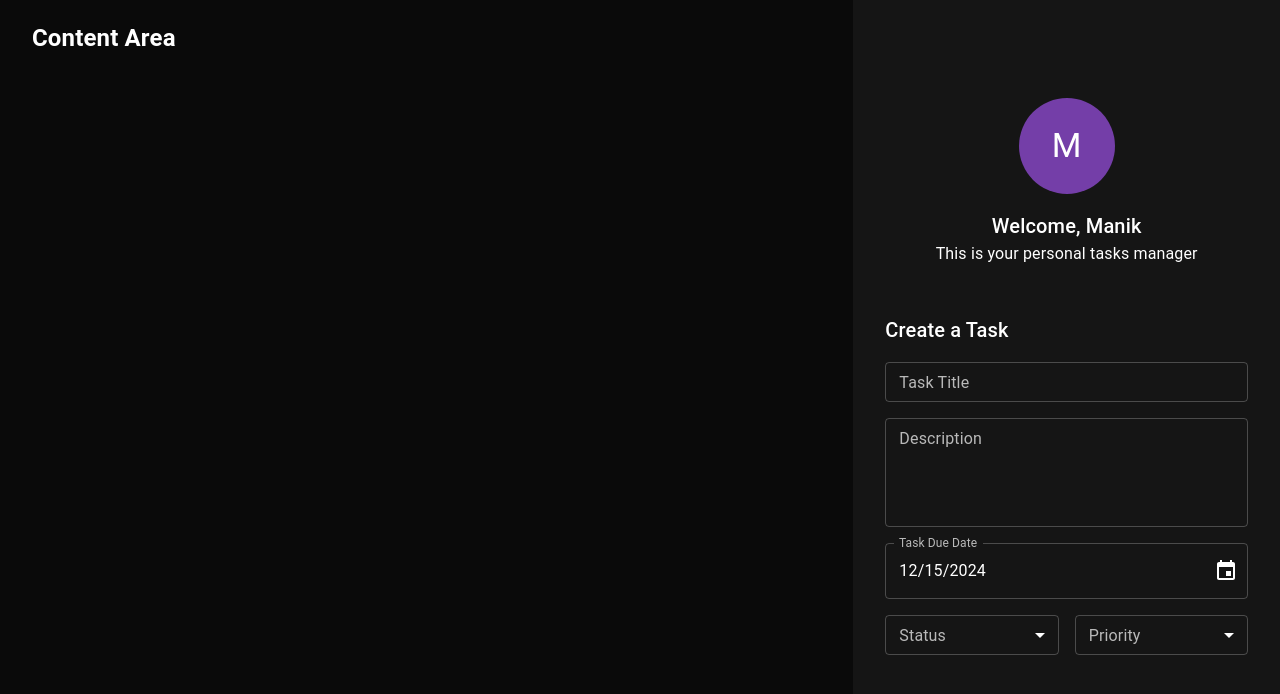
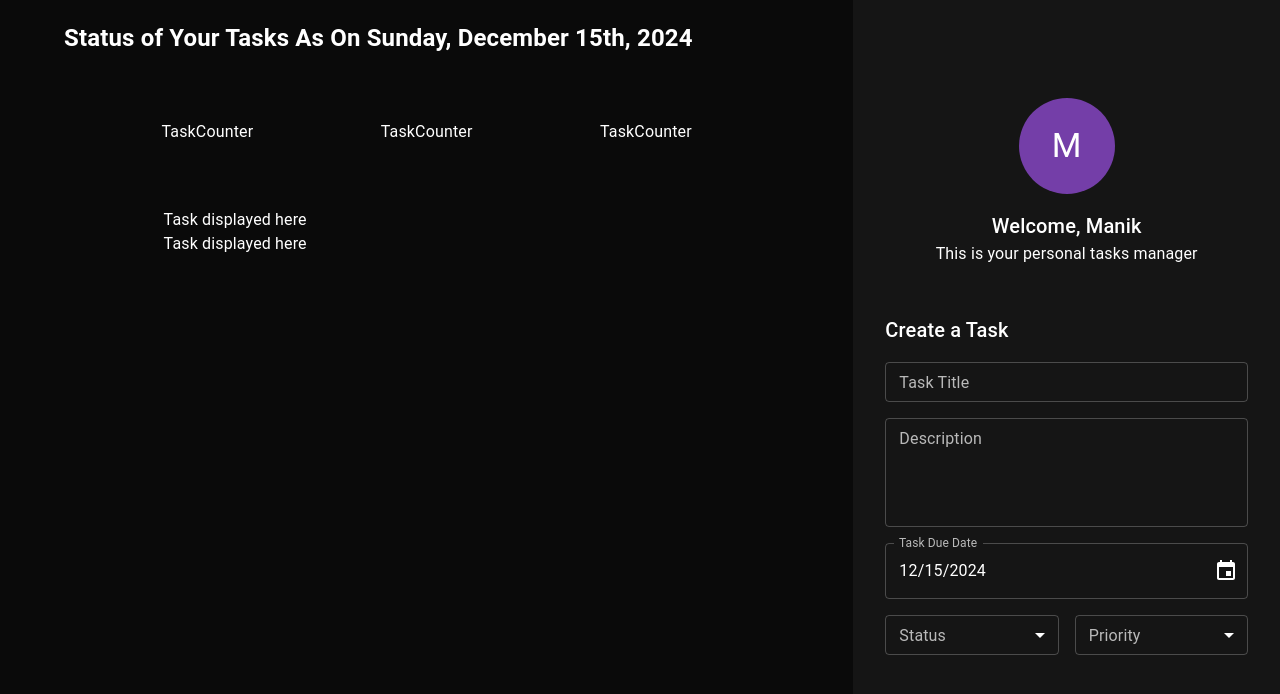
Before and after one commit to Geetha-RK/PersonalTaskManager-client, a React (Vite) app: page / in a window 1280 px wide. Shown: the top 694 px of the page. Built offline with nearby package versions, Linux system fonts and the light colour scheme.

Commit message:
Worked on content area to display the tasks and task counters

```diff
--- a/src/components/CreateTaskForm/_taskDescriptionField.tsx
+++ b/src/components/CreateTaskForm/_taskDescriptionField.tsx
@@ -14,7 +14,7 @@
             id="description"
             name="description"
             label="Description"
-            placeholder='Description'
+            // placeholder='Description'
             variant="outlined"
             size="small"
             multiline
--- a/src/components/CreateTaskForm/_taskTitleField.tsx
+++ b/src/components/CreateTaskForm/_taskTitleField.tsx
@@ -16,7 +16,7 @@
         <TextField
             id="title"
             label="Task Title"
-            placeholder="Task Title"
+            // placeholder="Task Title"
             variant="outlined"
             size="small"
             name="title"
--- a/src/components/taskArea/taskArea.tsx
+++ b/src/components/taskArea/taskArea.tsx
@@ -1,10 +1,44 @@
 import {FC, ReactElement } from 'react';
-import { Grid } from  '@mui/material';
+import { Grid, Box } from  '@mui/material';
+import { format } from 'date-fns';
 
 export const TaskArea: FC = (): ReactElement => {
     return(
         <Grid item md={8} px={4}>
-        <h2>Content Area</h2>
+            <Box mb={8} px={4}>
+                <h2>Status of Your Tasks As On {' '}
+                    {format(new Date(),'PPPP')}
+                </h2>
+            </Box>
+            <Grid container
+                display="flex"
+                justifyContent="center"
+            >
+                <Grid item
+                      display="flex"
+                      flexDirection="row"
+                      justifyContent="space-around"
+                      alignItems="center"
+                      md={10}
+                      xs={12}
+                      mb={8}
+                >
+                    <Box>TaskCounter</Box>
+                    <Box>TaskCounter</Box>
+                    <Box>TaskCounter</Box>
+                </Grid>
+                <Grid item
+                      display="flex"
+                      flexDirection="column"
+                      xs={10}
+                      md={8}
+                    >
+                    <Box>Task displayed here</Box>
+                    <Box>Task displayed here</Box>
+
+                </Grid>
+
+            </Grid>
         </Grid>
     )
 }
```
